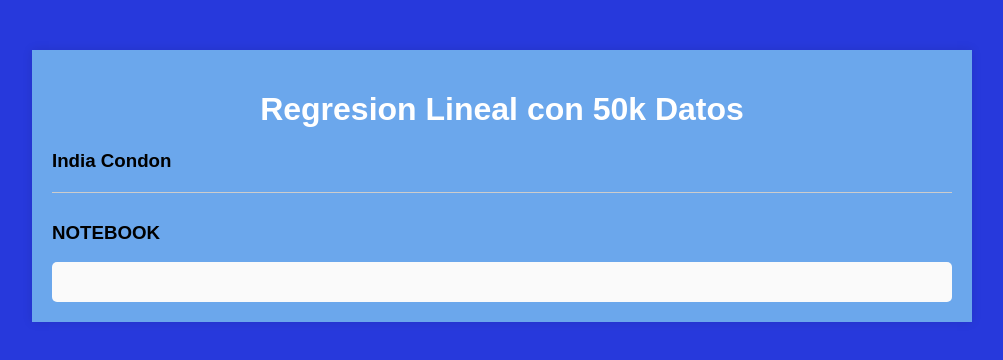
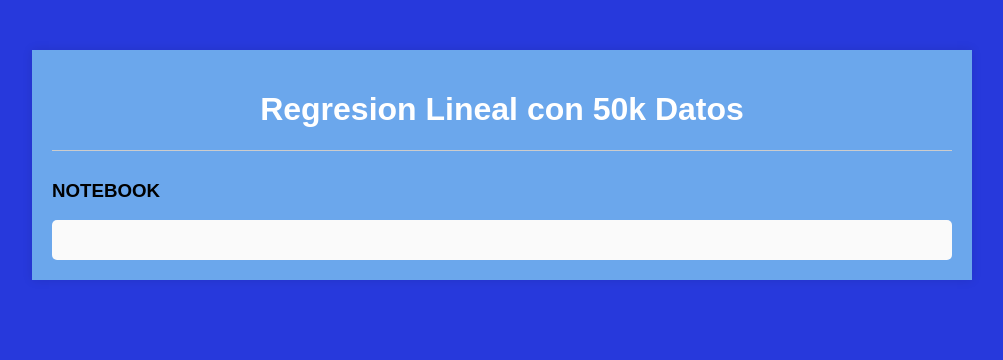
Before and after one commit to ROSY1304/lala, a plain HTML site: page static/index.html in a window 1280 px wide. Shown: the whole page, without its empty margins (138-1141 px from the left). Drawn offline with Linux system fonts and the light colour scheme; files that its build step writes are made by us from their sources; no server answers; files whose address does not match are found by name.

Commit message:
Update index.html

```diff
--- a/static/index.html
+++ b/static/index.html
@@ -12,7 +12,7 @@
 
         <!-- Lista de notebooks -->
         <div>
-            <h3>India Condon</h3>
+            <h3></h3>
             <ul id="notebooks-list">
                 <!-- La lista de notebooks se llenará dinámicamente -->
             </ul>
```
